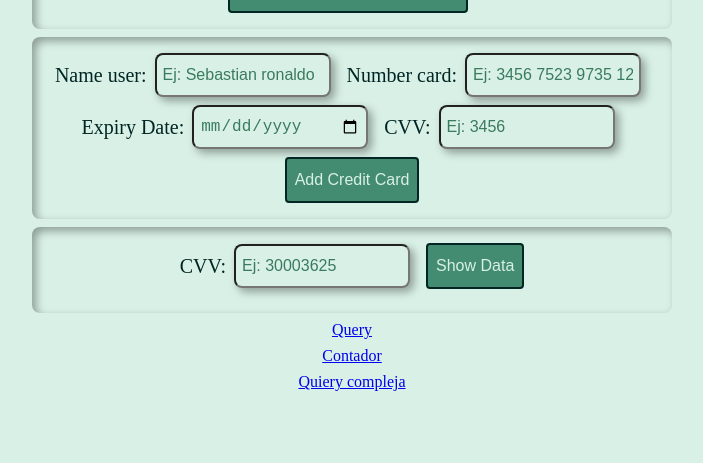
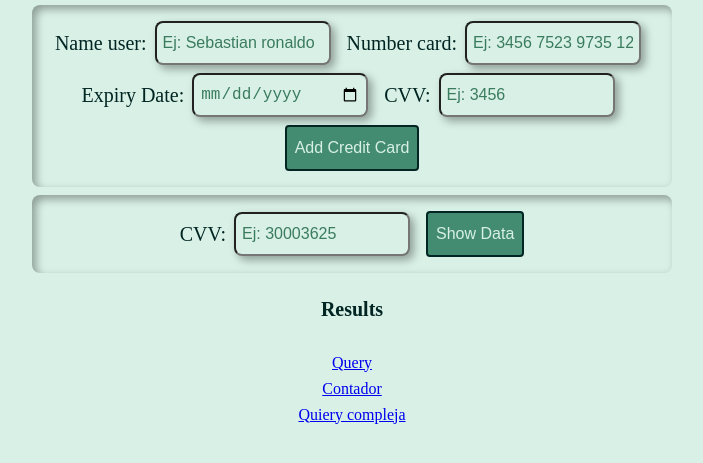
Before and after one commit to memin2522/crud-student-firestore, a website with bundled scripts: page index.html in a window 1280 px wide. Shown: the part 319-782 px from the top of the page, without its empty margins (288-991 px from the left). Built offline with nearby package versions, Linux system fonts and the light colour scheme.

Commit message:
ultimo cambio

```diff
--- a/index.html
+++ b/index.html
@@ -36,11 +36,12 @@
         <input type="text" id="getDocId" class="ContainerInput" placeholder="Ej: 30003625"><br><br>
 
         <button id="reflectData" class="buttonPrincipal">Show Data</button>
+    </div>
 
-        <div id="container_data" class="container_data">
+    <h2 class="TextInput">Results</h2>
+    <div id="container_data" class="container_data">
+    </div>
 
-        </div>
-    </div>
 
     <a href="./query.html"> Query</a>
     <a href="./Contador.html"> Contador</a>
```
